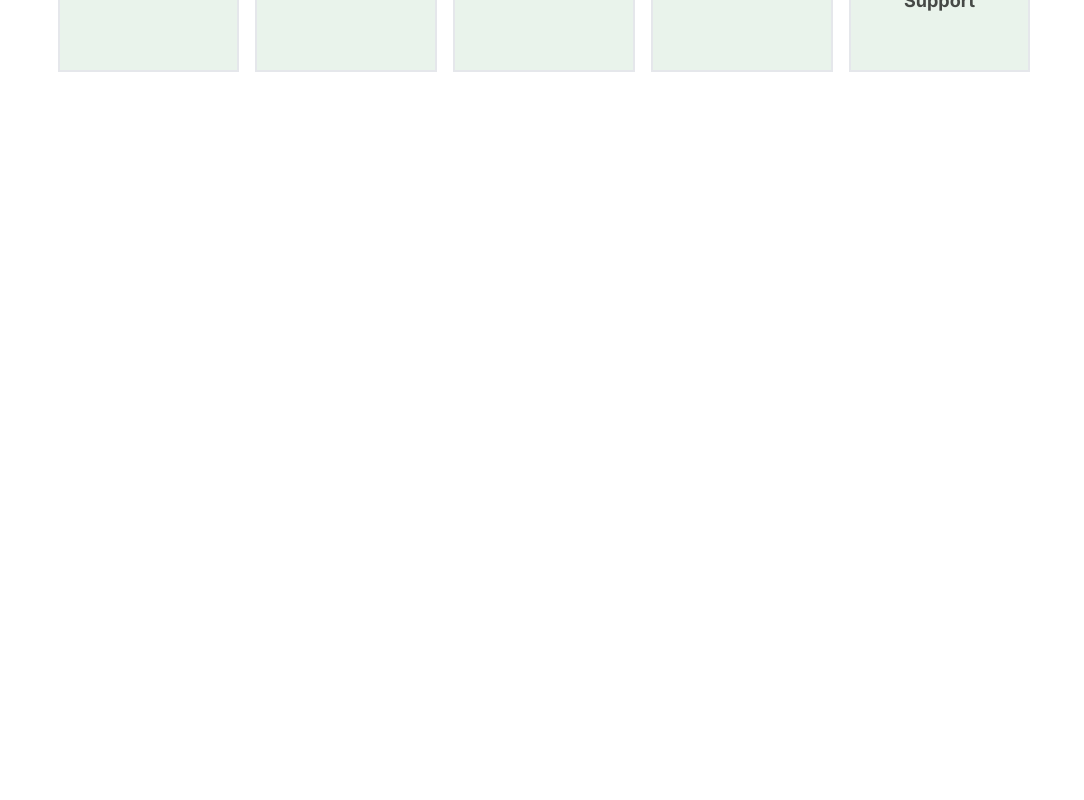
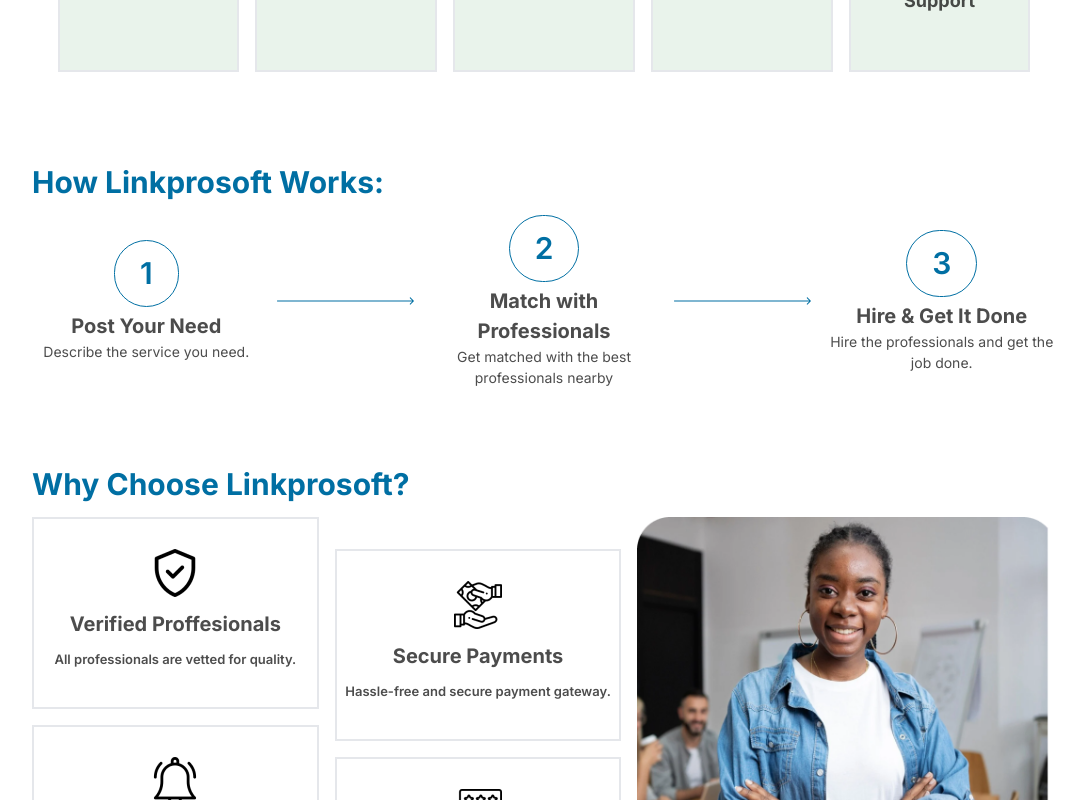
Before and after one commit to german-machine/Linkprosoft, a React (Vite) app in the folder Front-end/: page / in a window 1280 px wide. Shown: the part 760-1560 px from the top of the page, without its empty margins (96-1180 px from the left). Before the commit the page ends 888 px from the top, so only its background shows below. Built offline with nearby package versions, Linux system fonts and the light colour scheme.

Commit message:
imported the WhychooseUs component

```diff
--- a/Front-end/src/Pages/Home/Home.jsx
+++ b/Front-end/src/Pages/Home/Home.jsx
@@ -16,9 +16,9 @@ const Home = () => {
     <Navbar/>
     <Hero></Hero>
     <PopularSkills></PopularSkills>
-    {/* <HowitWorks></HowitWorks>
+    <HowitWorks></HowitWorks>
     <WhychooseUs></WhychooseUs>
-    <Testimonial></Testimonial>
+    {/* <Testimonial></Testimonial>
     <CallToAction/>
     <Newsletter/>
     <Footer></Footer> */}
```
